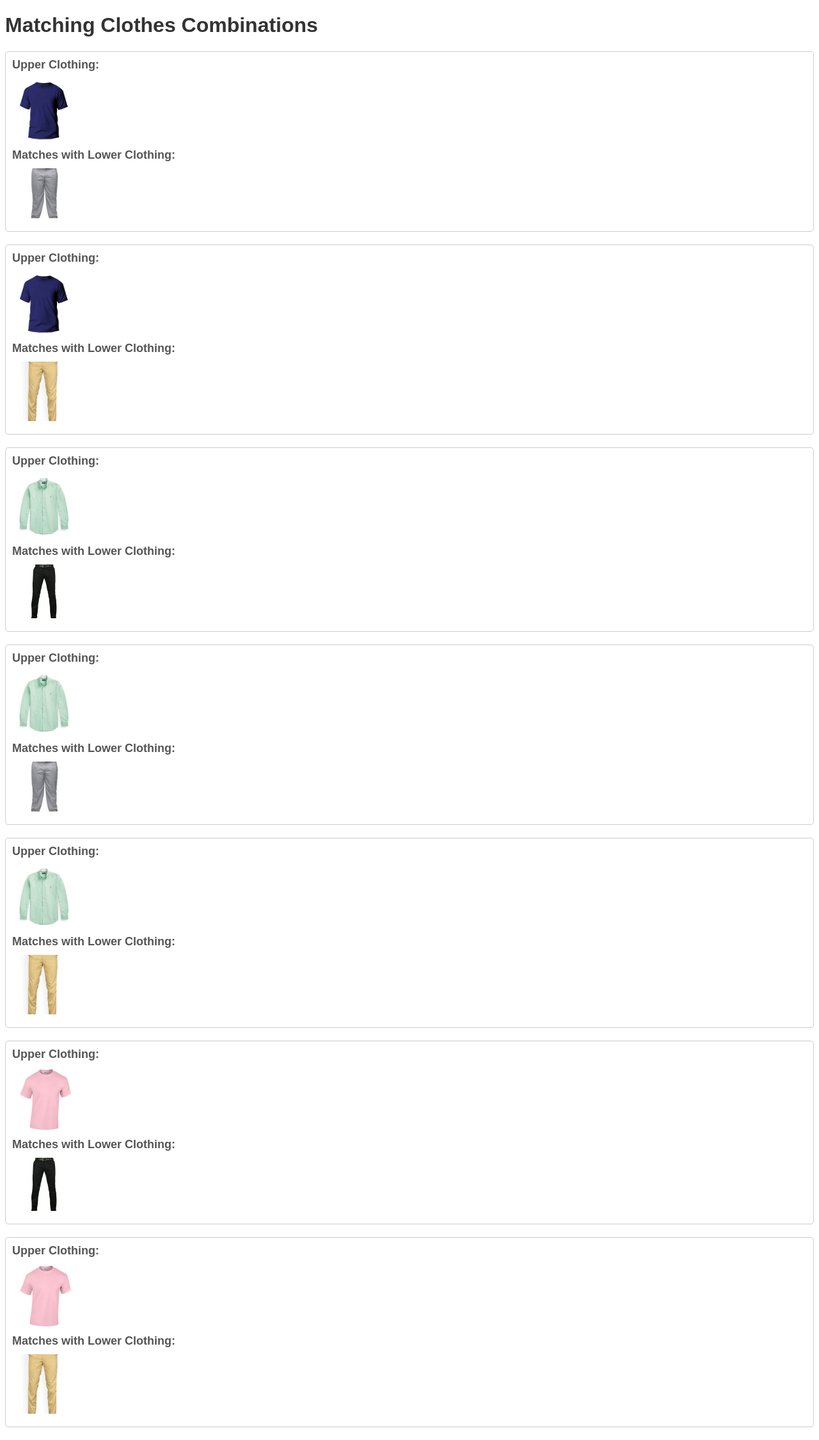
After one commit to avick-saha/Wardrobe-Wizard, a Django app: page /view_combinations/ in a window 1280 px wide. The commit adds this page. Shown: the whole page at 64% size. Run offline with Django 5.2, Linux system fonts and the light colour scheme; a user stored in the database is signed in; data comes from the database, SQL or seed files in the repository; both versions use the stored data as it was after the commit.

Commit message:
it's saved in db

```diff
--- a/fashion recommendation system/fashion_recommendation_system/wardrobe_wizard/admin.py
+++ b/fashion recommendation system/fashion_recommendation_system/wardrobe_wizard/admin.py
@@ -1,6 +1,7 @@
 from django.contrib import admin
-from .models import Upper, Lower
+from .models import Upper, Lower, MatchingCombination
 
 # Register your models here.
 admin.site.register(Upper)
 admin.site.register(Lower)
+admin.site.register(MatchingCombination)
--- a/fashion recommendation system/fashion_recommendation_system/wardrobe_wizard/models.py
+++ b/fashion recommendation system/fashion_recommendation_system/wardrobe_wizard/models.py
@@ -1,13 +1,27 @@
 from django.db import models
 from django.contrib.auth.models import User
 
-
-# Create your models here.
 class Upper(models.Model):
     user = models.ForeignKey(User, on_delete=models.CASCADE)
     upper = models.ImageField(upload_to='uppers/')
 
+    def __str__(self):
+        return f"{self.user.username}'s upper"
 
 class Lower(models.Model):
     user = models.ForeignKey(User, on_delete=models.CASCADE)
     lower = models.ImageField(upload_to='lowers/')
+
+    def __str__(self):
+        return f"{self.user.username}'s lower"
+
+class MatchingCombination(models.Model):
+    user = models.ForeignKey(User, on_delete=models.CASCADE)
+    upper = models.ForeignKey(Upper, on_delete=models.CASCADE)
+    lower = models.ForeignKey(Lower, on_delete=models.CASCADE)
+
+    class Meta:
+        unique_together = ('user', 'upper', 'lower')
+
+    def __str__(self):
+        return f"Combination for {self.user.username}"
--- a/fashion recommendation system/fashion_recommendation_system/wardrobe_wizard/templates/match_results.html
+++ b/fashion recommendation system/fashion_recommendation_system/wardrobe_wizard/templates/match_results.html
@@ -3,7 +3,7 @@
 {% block title %}Matching Clothes{% endblock %}
 
 {% block content %}
-<h1 class="text-center mb-4">Matching Clothes Combinations</h1>
+{% comment %} <h1 class="text-center mb-4">Matching Clothes Combinations</h1>
 <div class="combinations">
     {% for upper, lowers in combinations.items %}
         <div class="card mb-4">
@@ -21,5 +21,6 @@
             </div>
         </div>
     {% endfor %}
-</div>
+</div> {% endcomment %}
+done
 {% endblock %}
--- /dev/null
+++ b/fashion recommendation system/fashion_recommendation_system/wardrobe_wizard/templates/view_combinations.html
@@ -0,0 +1,46 @@
+<!DOCTYPE html>
+<html>
+<head>
+    <title>Matching Clothes Combinations</title>
+    <style>
+        body {
+            font-family: Arial, sans-serif;
+        }
+        h1 {
+            color: #333;
+        }
+        .combinations {
+            margin-top: 20px;
+        }
+        .combination-item {
+            margin-bottom: 20px;
+            padding: 10px;
+            border: 1px solid #ccc;
+            border-radius: 5px;
+        }
+        .combination-item img {
+            max-width: 100px;
+            display: block;
+            margin-bottom: 10px;
+        }
+        .combination-item h3 {
+            margin: 0 0 10px 0;
+            font-size: 18px;
+            color: #555;
+        }
+    </style>
+</head>
+<body>
+    <h1>Matching Clothes Combinations</h1>
+    <div class="combinations">
+        {% for combination in combinations %}
+            <div class="combination-item">
+                <h3>Upper Clothing:</h3>
+                <img src="{{ combination.upper.upper.url }}" alt="Upper Clothing">
+                <h3>Matches with Lower Clothing:</h3>
+                <img src="{{ combination.lower.lower.url }}" alt="Lower Clothing">
+            </div>
+        {% endfor %}
+    </div>
+</body>
+</html>
--- a/fashion recommendation system/fashion_recommendation_system/wardrobe_wizard/urls.py
+++ b/fashion recommendation system/fashion_recommendation_system/wardrobe_wizard/urls.py
@@ -12,4 +12,5 @@ urlpatterns = [
     path('upload_lower', views.upload_lower, name='upload_lower'),
     path('delete_lower/<int:pk>/', views.delete_lower, name='delete_lower'),
     path('match_clothes_view', views.match_clothes_view, name='match_clothes_view'),
+    path('view_combinations/', views.view_combinations, name='view_combinations'),
 ]
--- a/fashion recommendation system/fashion_recommendation_system/wardrobe_wizard/utils.py
+++ b/fashion recommendation system/fashion_recommendation_system/wardrobe_wizard/utils.py
@@ -69,12 +69,10 @@ def combinations_of_matching_colors(dominant_colors_upper, dominant_colors_lower
         ('Yellow',): (('Blue',), ('Black',))
     }
 
-    combinations = {}
+    combinations = []
     for upper_color, upper_obj in dominant_colors_upper.items():
-        combinations[upper_obj] = []
         for lower_color, lower_obj in dominant_colors_lower.items():
             if upper_color in dataset and lower_color in dataset[upper_color]:
-                combinations[upper_obj].append(lower_obj)
+                combinations.append((upper_obj, lower_obj))
 
-    # return json.dumps(combinations, indent=4)
     return combinations
--- a/fashion recommendation system/fashion_recommendation_system/wardrobe_wizard/views.py
+++ b/fashion recommendation system/fashion_recommendation_system/wardrobe_wizard/views.py
@@ -4,7 +4,7 @@ from django.contrib.auth import login, authenticate, logout
 from django.contrib.auth.decorators import login_required
 from django.core.files.storage import FileSystemStorage
 from django.conf import settings
-from .models import Upper, Lower
+from .models import Upper, Lower, MatchingCombination
 from .utils import process_images_in_folder, combinations_of_matching_colors
 
 # Create your views here.
@@ -94,6 +94,19 @@ def match_clothes_view(request):
 
         matching_combinations = combinations_of_matching_colors(dominant_colors_upper, dominant_colors_lower)
 
-        return render(request, 'match_results.html', {'combinations': matching_combinations})
+        # Save matching combinations to the database if not already present
+        for upper, lower in matching_combinations:
+            if not MatchingCombination.objects.filter(user=request.user, upper=upper, lower=lower).exists():
+                MatchingCombination.objects.create(user=request.user, upper=upper, lower=lower)
+
+        return redirect('view_combinations')  # Redirect to a view that displays combinations
     else:
         return redirect('home')
+
+
+def view_combinations(request):
+    if request.user.is_authenticated:
+        combinations = MatchingCombination.objects.filter(user=request.user)
+        return render(request, 'view_combinations.html', {'combinations': combinations})
+    else:
+        return redirect('home')
```
Also changed, not shown: fashion recommendation system/fashion_recommendation_system/db.sqlite3, fashion recommendation system/fashion_recommendation_system/media/lowers/dark_blue_pant.jpg (deleted), fashion recommendation system/fashion_recommendation_system/media/uppers/white_tshirt.jpg (deleted), fashion recommendation system/fashion_recommendation_system/wardrobe_wizard/migrations/0009_matchingcombination.py (added), fashion recommendation system/fashion_recommendation_system/wardrobe_wizard/migrations/0010_alter_matchingcombination_unique_together.py (added).
